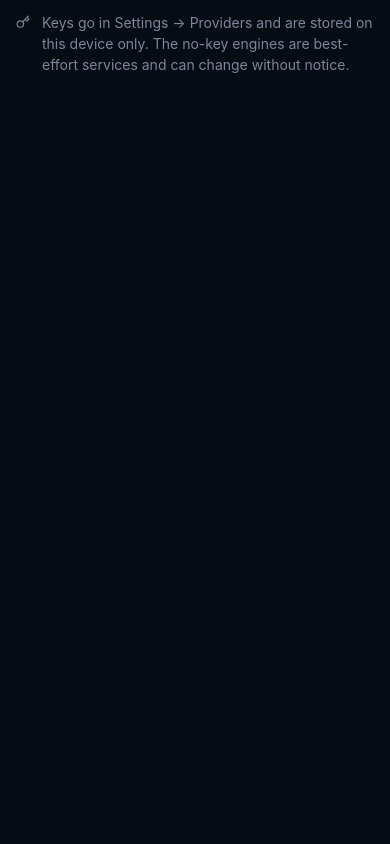
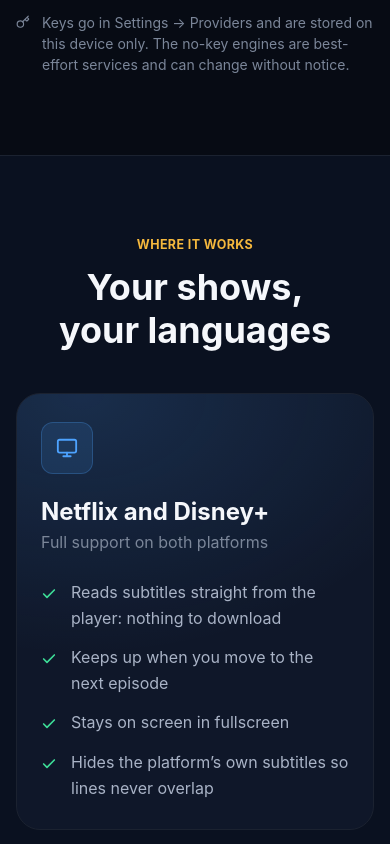
Before and after one commit to QuellaMC/DualSub, a React (Vite) app in the folder LandingPage/: page / in a window 390 px wide. Shown: the part 11156-12000 px from the top of the page. Before the commit the page ends 11311 px from the top, so only its background shows below. Built offline with nearby package versions, Linux system fonts and the light colour scheme.

Commit message:
feat(site): add the platforms and languages section

```diff
--- a/LandingPage/src/App.tsx
+++ b/LandingPage/src/App.tsx
@@ -3,6 +3,7 @@
 import { Engines } from './sections/Engines';
 import { GetStarted } from './sections/GetStarted';
 import { Hero } from './sections/Hero';
+import { Platforms } from './sections/Platforms';
 import { PopupTour } from './sections/PopupTour';
 import { SiteHeader } from './sections/SiteHeader';
 
@@ -17,6 +18,7 @@
                 <Customize />
                 <AiContext />
                 <Engines />
+                <Platforms />
             </main>
         </>
     );
--- /dev/null
+++ b/LandingPage/src/sections/Platforms.css
@@ -0,0 +1,119 @@
+.platforms {
+    display: grid;
+    grid-template-columns: repeat(2, 1fr);
+    gap: 24px;
+}
+
+.platform {
+    padding: 36px 36px 22px;
+    border-radius: 24px;
+}
+
+.platform-streaming {
+    background:
+        radial-gradient(
+            380px 260px at 18% 0%,
+            rgba(77, 163, 255, 0.16),
+            transparent
+        ),
+        var(--surface);
+}
+
+.platform-languages {
+    background:
+        radial-gradient(
+            380px 260px at 85% 0%,
+            rgba(245, 184, 61, 0.1),
+            transparent
+        ),
+        var(--surface);
+}
+
+.platform h3 {
+    margin-top: 24px;
+    font-size: 28px;
+    font-weight: 700;
+    line-height: 1.2;
+}
+
+.platform-sub {
+    margin-top: 4px;
+    color: var(--text-faint);
+    font-size: 16px;
+}
+
+.platform-facts {
+    display: grid;
+    gap: 14px;
+    margin-top: 24px;
+    color: var(--text-muted);
+    font-size: 16px;
+    line-height: 1.6;
+}
+
+.platform-facts li {
+    display: flex;
+    gap: 14px;
+}
+
+.platform-facts .icon {
+    flex-shrink: 0;
+    margin-top: 6px;
+    width: 16px;
+    height: 16px;
+    color: var(--green);
+    stroke-width: 2.5;
+}
+
+.platform-chips {
+    display: flex;
+    flex-wrap: wrap;
+    gap: 10px 8px;
+    margin-top: 21px;
+}
+
+.platform-chips li {
+    padding: 4px 14px;
+    border: 1px solid #2a3446;
+    border-radius: 999px;
+    background: #1b2334;
+    color: #d6dbe4;
+    font-size: 14px;
+}
+
+.platform-interface {
+    margin-top: 16px;
+    padding-top: 13px;
+    border-top: 1px solid var(--line-strong);
+}
+
+.platform-interface p {
+    color: var(--text-muted);
+    font-size: 13px;
+    font-weight: 700;
+}
+
+.platform-interface ul {
+    display: flex;
+    flex-wrap: wrap;
+    gap: 6px 22px;
+    margin-top: 10px;
+    color: var(--text-faint);
+    font-size: 14px;
+}
+
+@media (max-width: 900px) {
+    .platforms {
+        grid-template-columns: 1fr;
+    }
+}
+
+@media (max-width: 640px) {
+    .platform {
+        padding: 28px 24px;
+    }
+
+    .platform h3 {
+        font-size: 24px;
+    }
+}
--- /dev/null
+++ b/LandingPage/src/sections/Platforms.tsx
@@ -0,0 +1,69 @@
+import { Icon } from '../components/Icon';
+import { Section, SectionHeading } from '../components/Section';
+import { INTERFACE_LANGUAGES, SUBTITLE_LANGUAGES } from '../site';
+import './Platforms.css';
+
+const PLATFORM_FACTS = [
+    'Reads subtitles straight from the player: nothing to download',
+    'Keeps up when you move to the next episode',
+    'Stays on screen in fullscreen',
+    'Hides the platform’s own subtitles so lines never overlap',
+];
+
+export function Platforms() {
+    return (
+        <Section id="platforms" alt>
+            <SectionHeading
+                eyebrow="Where it works"
+                title="Your shows, your languages"
+            />
+            <div className="platforms">
+                <div className="card platform platform-streaming">
+                    <span className="feature-icon feature-icon-blue">
+                        <Icon name="monitor" />
+                    </span>
+                    <h3>Netflix and Disney+</h3>
+                    <p className="platform-sub">
+                        Full support on both platforms
+                    </p>
+                    <ul className="platform-facts">
+                        {PLATFORM_FACTS.map((fact) => (
+                            <li key={fact}>
+                                <Icon name="check" />
+                                {fact}
+                            </li>
+                        ))}
+                    </ul>
+                </div>
+                <div className="card platform platform-languages">
+                    <span className="feature-icon feature-icon-amber">
+                        <Icon name="languages" />
+                    </span>
+                    <h3>
+                        Translate into {SUBTITLE_LANGUAGES.length} languages
+                    </h3>
+                    <p className="platform-sub">
+                        Pick one under Translate to in the popup
+                    </p>
+                    <ul className="platform-chips">
+                        {SUBTITLE_LANGUAGES.map((language) => (
+                            <li key={language}>{language}</li>
+                        ))}
+                    </ul>
+                    <div className="platform-interface">
+                        <p>
+                            Interface in {INTERFACE_LANGUAGES.length} languages
+                        </p>
+                        <ul>
+                            {INTERFACE_LANGUAGES.map(({ name, lang }) => (
+                                <li key={lang} lang={lang}>
+                                    {name}
+                                </li>
+                            ))}
+                        </ul>
+                    </div>
+                </div>
+            </div>
+        </Section>
+    );
+}
```
